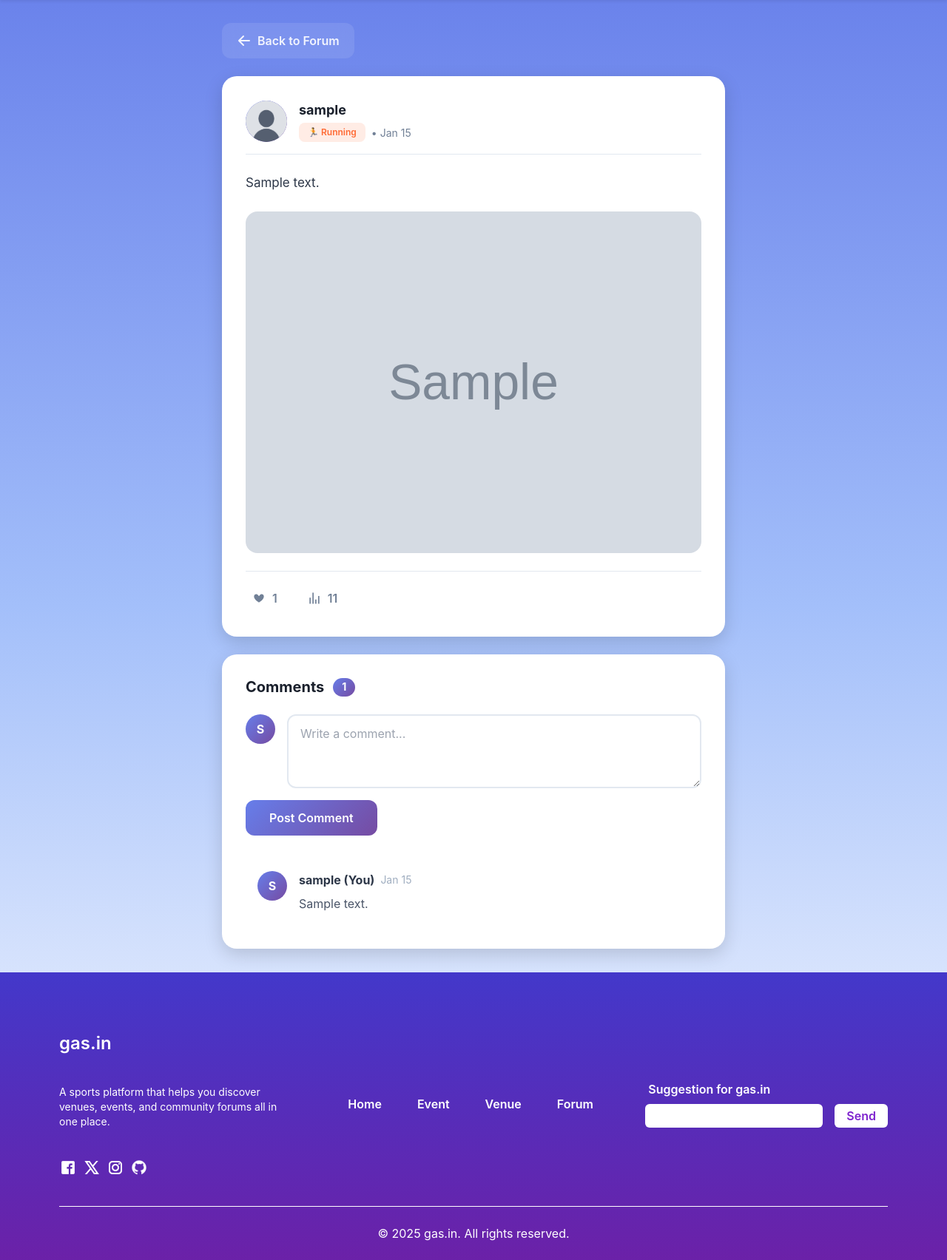
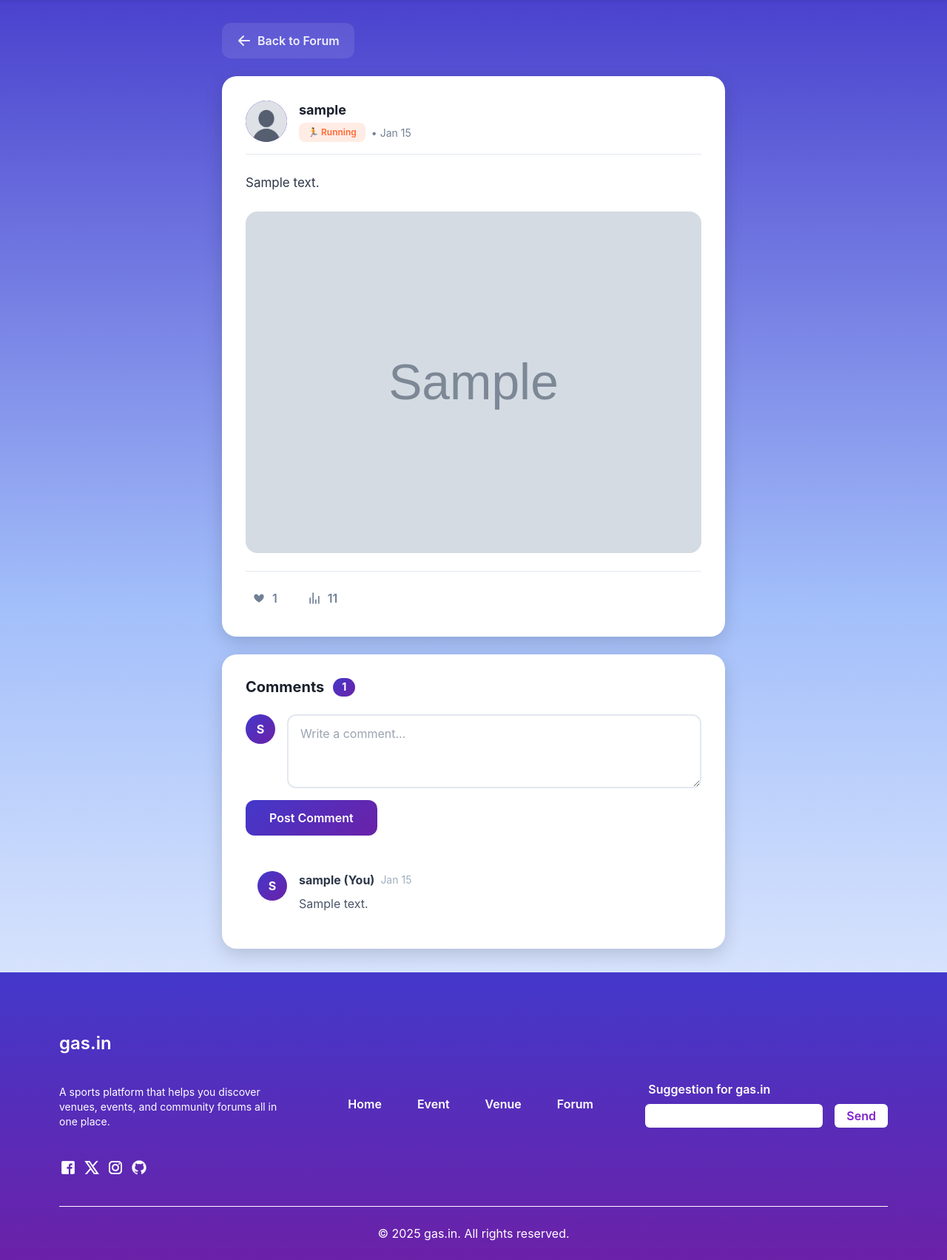
Before and after one commit to PBP-D-07/gas-in, a Django app: page /forum/00000000-0000-0000-0000-000000000001/ in a window 1280 px wide. Shown: the part 65-1769 px from the top of the page at 74% size. Run offline with Django 5.2, Linux system fonts and the light colour scheme; a user stored in the database is signed in; tables that the repository leaves empty hold one stand-in row (values such as "Sample post"); grey boxes marked "Sample" are stand-in pictures; some libraries are stand-ins or nearby versions.

Commit message:
style: sync gradient theme

```diff
--- a/apps/forumModule/templates/post_detail.html
+++ b/apps/forumModule/templates/post_detail.html
@@ -387,7 +387,7 @@ document.addEventListener("DOMContentLoaded", async () => {
     font-family: 'Inter', -apple-system, BlinkMacSystemFont, 'Segoe UI', sans-serif;
     background: linear-gradient(
       to bottom,
-      #667eea 0%,
+      #4338ca 0%,
       #a3bffa 50%,
       #ffffff 100%
     );
@@ -443,7 +443,7 @@ document.addEventListener("DOMContentLoaded", async () => {
     width: 48px;
     height: 48px;
     border: 4px solid #e2e8f0;
-    border-top-color: #667eea;
+    border-top-color: #4338ca;
     border-radius: 50%;
     animation: spin 1s linear infinite;
     margin: 0 auto 1rem;
@@ -473,7 +473,7 @@ document.addEventListener("DOMContentLoaded", async () => {
     height: 56px;
     border-radius: 50%;
     overflow: hidden;
-    background: linear-gradient(135deg, #667eea 0%, #764ba2 100%);
+    background: linear-gradient(135deg, #4338ca 0%, #6b21a8 100%);
   }
 
   .post-avatar img {
@@ -577,7 +577,7 @@ document.addEventListener("DOMContentLoaded", async () => {
 
   .stat-btn:hover {
     background: #f7fafc;
-    color: #667eea;
+    color: #4338ca;
   }
 
   .stat-btn.liked {
@@ -616,7 +616,7 @@ document.addEventListener("DOMContentLoaded", async () => {
   }
 
   .count-badge {
-    background: linear-gradient(135deg, #667eea 0%, #764ba2 100%);
+    background: linear-gradient(135deg, #4338ca 0%, #6b21a8 100%);
     color: white;
     padding: 0.25rem 0.75rem;
     border-radius: 999px;
@@ -637,7 +637,7 @@ document.addEventListener("DOMContentLoaded", async () => {
     width: 40px;
     height: 40px;
     border-radius: 50%;
-    background: linear-gradient(135deg, #667eea 0%, #764ba2 100%);
+    background: linear-gradient(135deg, #4338ca 0%, #6b21a8 100%);
     display: flex;
     align-items: center;
     justify-content: center;
@@ -658,12 +658,12 @@ document.addEventListener("DOMContentLoaded", async () => {
 
   .comment-input-wrapper textarea:focus {
     outline: none;
-    border-color: #667eea;
+    border-color: #4338ca;
     box-shadow: 0 0 0 3px rgba(102, 126, 234, 0.1);
   }
 
   .btn-submit {
-    background: linear-gradient(135deg, #667eea 0%, #764ba2 100%);
+    background: linear-gradient(135deg, #4338ca 0%, #6b21a8 100%);
     color: white;
     border: none;
     padding: 0.75rem 2rem;
@@ -690,7 +690,7 @@ document.addEventListener("DOMContentLoaded", async () => {
   }
 
   .login-prompt a {
-    color: #667eea;
+    color: #4338ca;
     font-weight: 600;
   }
 
@@ -710,7 +710,7 @@ document.addEventListener("DOMContentLoaded", async () => {
     width: 32px;
     height: 32px;
     border: 3px solid #e2e8f0;
-    border-top-color: #667eea;
+    border-top-color: #4338ca;
     border-radius: 50%;
     animation: spin 1s linear infinite;
   }
@@ -737,7 +737,7 @@ document.addEventListener("DOMContentLoaded", async () => {
     width: 40px;
     height: 40px;
     border-radius: 50%;
-    background: linear-gradient(135deg, #667eea 0%, #764ba2 100%);
+    background: linear-gradient(135deg, #4338ca 0%, #6b21a8 100%);
     display: flex;
     align-items: center;
     justify-content: center;
@@ -828,7 +828,7 @@ document.addEventListener("DOMContentLoaded", async () => {
   .modal-header h2 {
     font-size: 1.5rem;
     font-weight: 700;
-    background: linear-gradient(135deg, #667eea 0%, #764ba2 100%);
+    background: linear-gradient(135deg, #4338ca 0%, #6b21a8 100%);
     -webkit-background-clip: text;
     -webkit-text-fill-color: transparent;
     background-clip: text;
@@ -886,7 +886,7 @@ document.addEventListener("DOMContentLoaded", async () => {
   .form-group select:focus,
   .form-group textarea:focus {
     outline: none;
-    border-color: #667eea;
+    border-color: #4338ca;
     box-shadow: 0 0 0 3px rgba(102, 126, 234, 0.1);
   }
 
@@ -903,7 +903,7 @@ document.addEventListener("DOMContentLoaded", async () => {
   }
 
   .btn-primary {
-    background: linear-gradient(135deg, #667eea 0%, #764ba2 100%);
+    background: linear-gradient(135deg, #4338ca 0%, #6b21a8 100%);
     color: white;
     border: none;
     padding: 0.75rem 2rem;
```
Also changed, not shown: apps/forumModule/templates/forumMain.html (+11 -11 lines).
